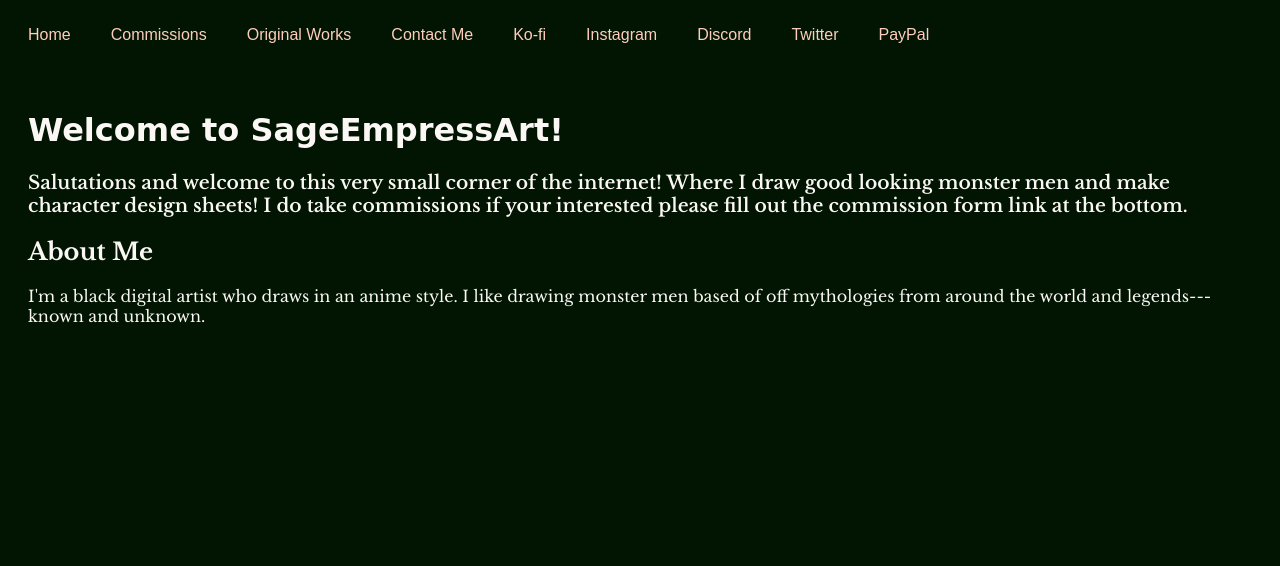
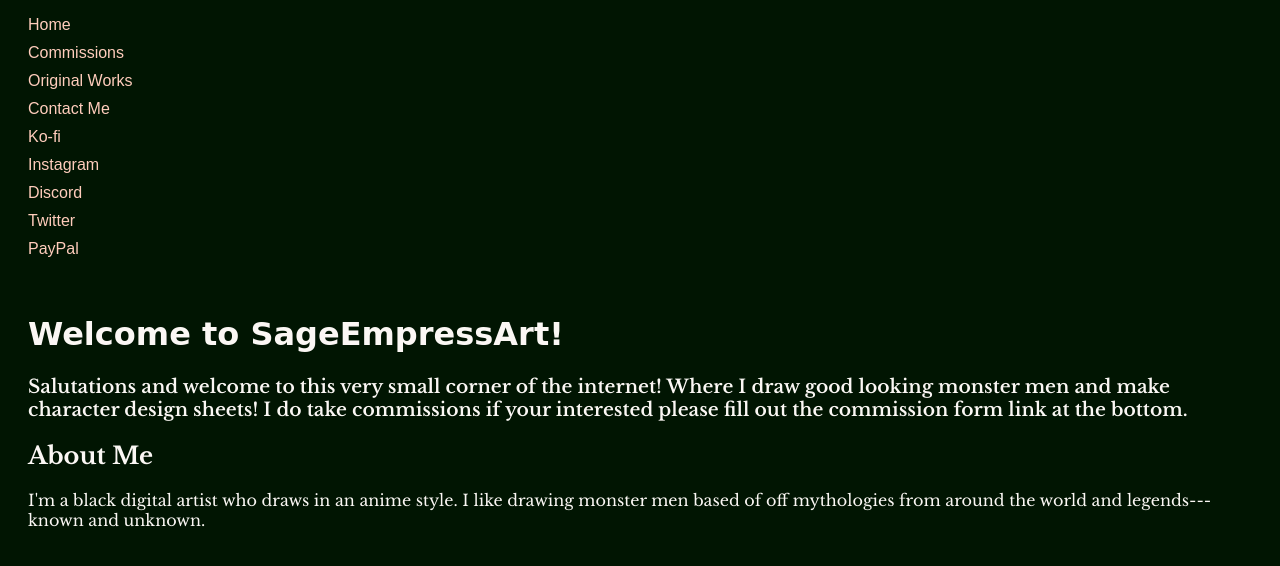
Before and after one commit to PoohBearButt/SageEmpressArt, a plain HTML site: page index1_0.html in a window 1280 px wide. Drawn offline with nearby package versions, Linux system fonts and the light colour scheme; a web font is replaced by a local one.

Commit message:
good night

```diff
--- a/vx.css
+++ b/vx.css
@@ -41,9 +41,6 @@ font-family:'libre baskerville', serif;
     color: #fbf7f4;
 }
 
-nav {
-
-}
 
 li{
     margin: 10px;
@@ -57,20 +54,15 @@ a:hover{
     background-color: #ffcc33;
     color: #fbf7f4;
 }
-
+/*
 ul{
     list-style-type: none;
     padding: 0;
     display: flex;
     flex-direction: row;
 }
+*/
 
-ul {
-    list-style-type: none;
-    padding: 0;
-    display: flex;
-    flex-direction: row;
-}
 
 .dropdown {
     position: relative;
@@ -96,7 +88,7 @@ img{
 @media screen and (max-width: 1032)
 */
 
-
+/*scrolling gallery css below*/
 .gallery-container{
     position: relative;
     display: flex;
@@ -178,7 +170,7 @@ input{
     font-style: oblique;
 }
 
-/*copied and pasted from v2 css*/
+/*copied and pasted from v2 css, menu links*/
 li{
     margin: 10px;
     display:block;
```
